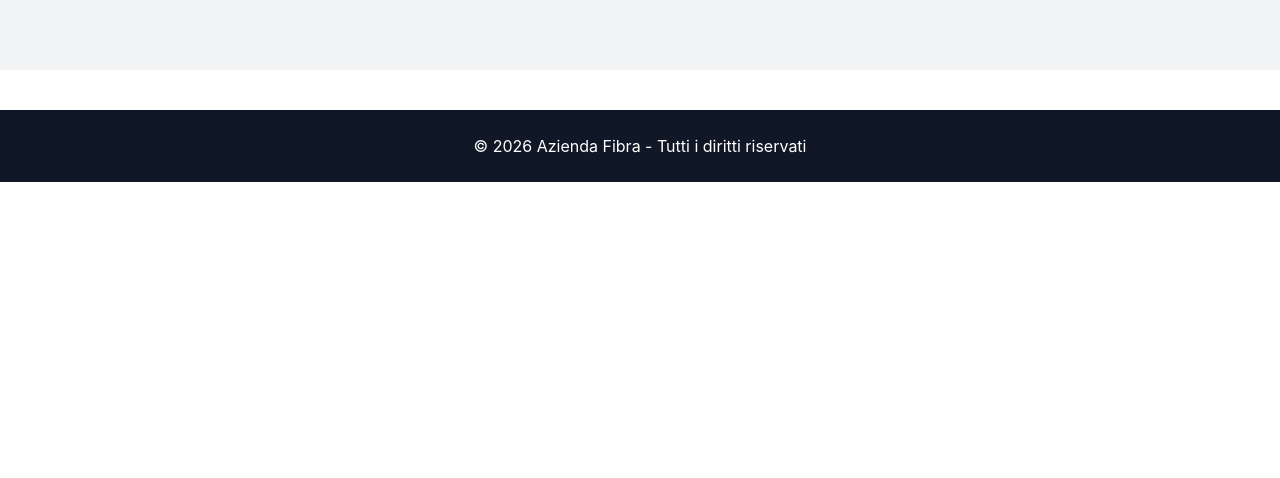
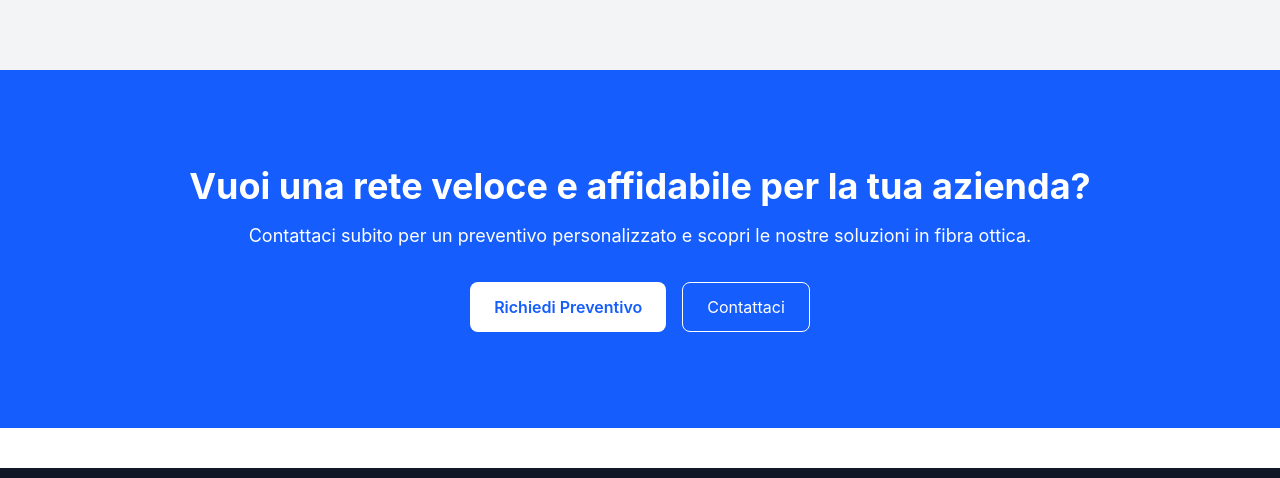
Before and after one commit to Pierpaolo-99/C.A.-Elettrica, a React (Vite) app: page / in a window 1280 px wide. Shown: the part 2070-2548 px from the top of the page. Before the commit the page ends 2252 px from the top, so only its background shows below. Built offline with nearby package versions, Linux system fonts and the light colour scheme.

Commit message:
feat: add call-to-action section with contact buttons

```diff
--- a/src/pages/Home.jsx
+++ b/src/pages/Home.jsx
@@ -2,6 +2,7 @@ import HomeHero from "../sections/HomeHero"
 import HomeServices from "../sections/HomeServices"
 import HomeStats from "../sections/HomeStats"
 import HomeProjects from "../sections/HomeProjects"
+import HomeCTA from "../sections/HomeCTA"
 
 export default function Home() {
 
@@ -11,6 +12,7 @@ export default function Home() {
             <HomeServices />
             <HomeStats />
             <HomeProjects />
+            <HomeCTA />
         </>
     )
 }
--- /dev/null
+++ b/src/sections/HomeCTA.jsx
@@ -0,0 +1,26 @@
+export default function HomeCTA() {
+  return (
+    <section className="bg-blue-600 text-white py-24">
+      <div className="max-w-7xl mx-auto px-6 text-center">
+
+        <h2 className="text-4xl font-bold mb-4">
+          Vuoi una rete veloce e affidabile per la tua azienda?
+        </h2>
+
+        <p className="text-lg mb-8">
+          Contattaci subito per un preventivo personalizzato e scopri le nostre soluzioni in fibra ottica.
+        </p>
+
+        <div className="flex flex-col md:flex-row justify-center gap-4">
+          <button className="bg-white text-blue-600 font-semibold px-6 py-3 rounded-lg hover:bg-gray-100 transition">
+            Richiedi Preventivo
+          </button>
+          <button className="border border-white px-6 py-3 rounded-lg hover:bg-white hover:text-blue-600 transition">
+            Contattaci
+          </button>
+        </div>
+
+      </div>
+    </section>
+  )
+}
```
